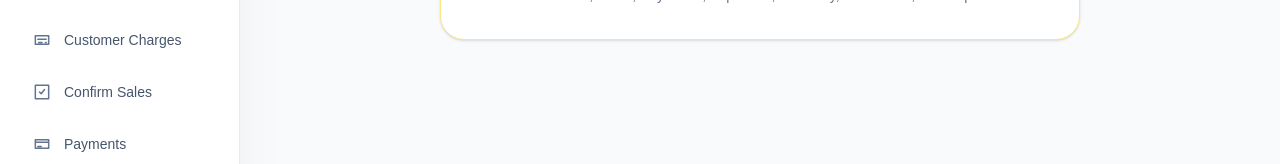
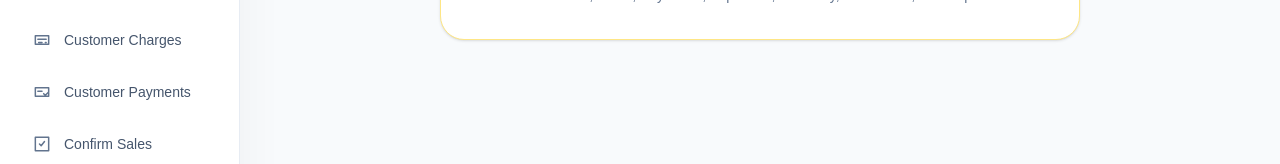
Before and after one commit to johncardinales-cpu/realight-dashboard, a Next.js app: page /admin-only in a window 1280 px wide. Shown: the part 510-674 px from the top of the page. Built offline with nearby package versions, Linux system fonts and the light colour scheme; no server answers.

Commit message:
Add customer payments navigation

```diff
--- a/components/sidebar.tsx
+++ b/components/sidebar.tsx
@@ -13,6 +13,7 @@ const mainNavItems = [
   { label: "Customers", href: "/customers", icon: "M16 21v-2a4 4 0 0 0-8 0v2M12 11a4 4 0 1 0 0-8 4 4 0 0 0 0 8Zm6-6a3 3 0 1 1 0 6" },
   { label: "Sales", href: "/sales", icon: "M4 19h16M7 16l4-4 3 3 5-7" },
   { label: "Customer Charges", href: "/customer-charges", icon: "M4 7h16v10H4V7Zm3 4h10M8 15h4M16 15h1" },
+  { label: "Customer Payments", href: "/customer-payments", icon: "M4 7h16v10H4V7Zm3 4h5M14 14l2 2 4-4" },
   { label: "Confirm Sales", href: "/confirm-sales", icon: "M9 12l2 2 4-5M4 4h16v16H4V4Z" },
   { label: "Payments", href: "/payments", icon: "M4 7h16v10H4V7Zm0 3h16M7 15h4" },
   { label: "Expenses", href: "/expenses", icon: "M4 7h16v12H4V7Zm0 4h16M16 15h2" },
```
